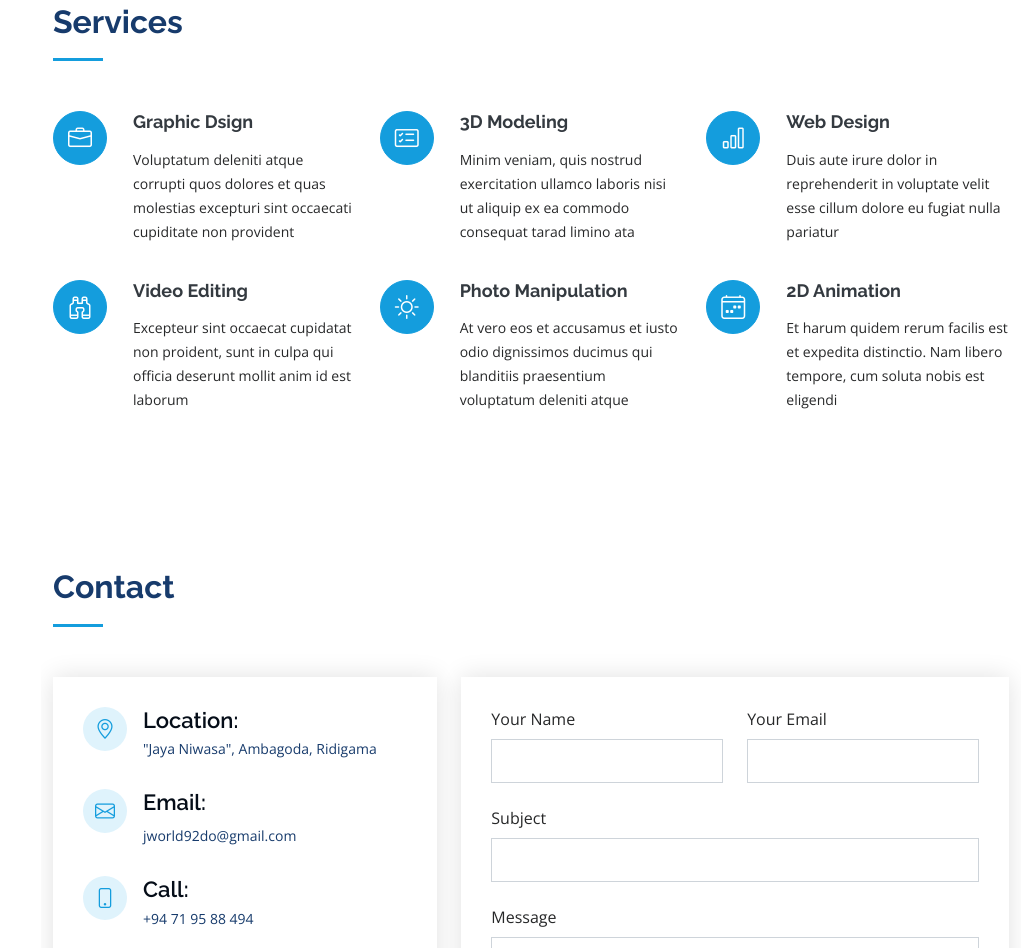
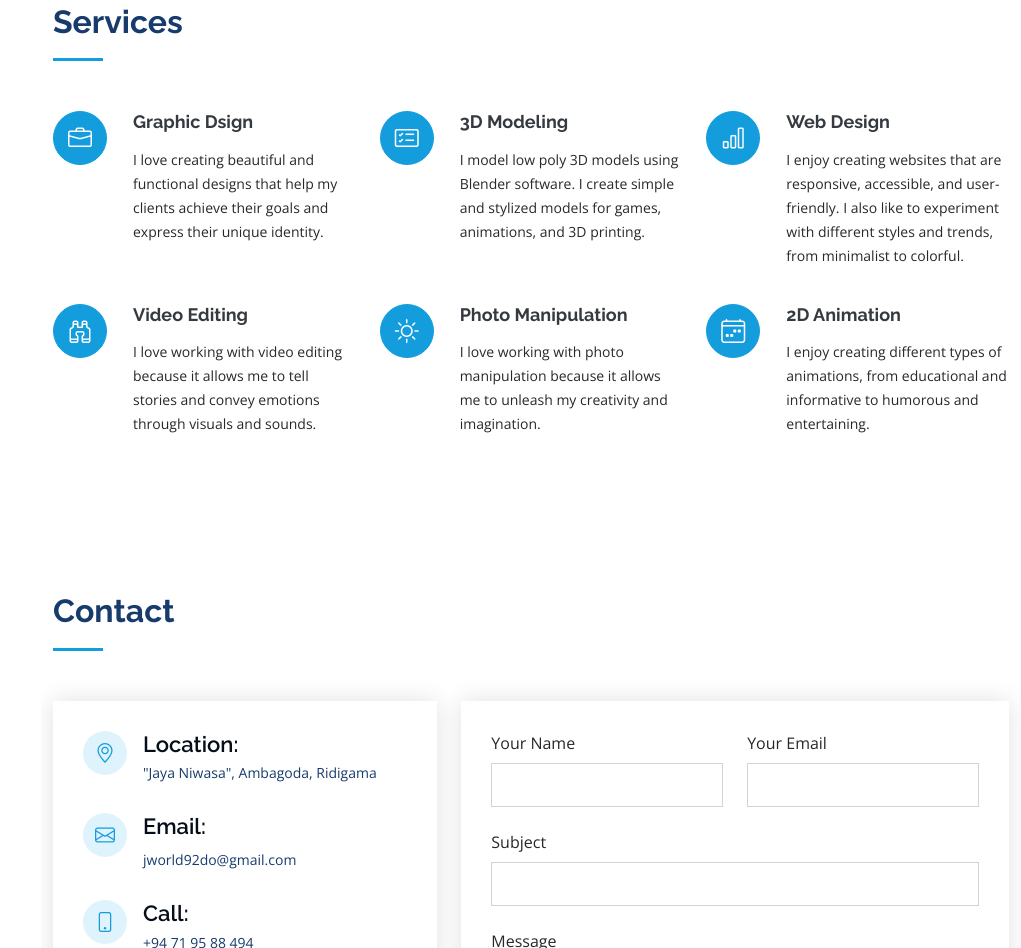
Before and after one commit to jayraj92/portfolio, a plain HTML site: page index.html in a window 1280 px wide. Shown: the part 6701-7649 px from the top of the page, without its empty margins (259-1280 px from the left). Drawn offline with nearby package versions, Linux system fonts and the light colour scheme.

Commit message:
Update index.html

```diff
--- a/index.html
+++ b/index.html
@@ -677,32 +677,32 @@
           <div class="col-lg-4 col-md-6 icon-box" data-aos="fade-up">
             <div class="icon"><i class="bi bi-briefcase"></i></div>
             <h4 class="title"><a href="">Graphic Dsign</a></h4>
-            <p class="description">Voluptatum deleniti atque corrupti quos dolores et quas molestias excepturi sint occaecati cupiditate non provident</p>
+            <p class="description">I love creating beautiful and functional designs that help my clients achieve their goals and express their unique identity.</p>
           </div>
           <div class="col-lg-4 col-md-6 icon-box" data-aos="fade-up" data-aos-delay="100">
             <div class="icon"><i class="bi bi-card-checklist"></i></div>
             <h4 class="title"><a href="">3D Modeling</a></h4>
-            <p class="description">Minim veniam, quis nostrud exercitation ullamco laboris nisi ut aliquip ex ea commodo consequat tarad limino ata</p>
+            <p class="description">I model low poly 3D models using Blender software. I create simple and stylized models for games, animations, and 3D printing.</p>
           </div>
           <div class="col-lg-4 col-md-6 icon-box" data-aos="fade-up" data-aos-delay="200">
             <div class="icon"><i class="bi bi-bar-chart"></i></div>
             <h4 class="title"><a href="">Web Design</a></h4>
-            <p class="description">Duis aute irure dolor in reprehenderit in voluptate velit esse cillum dolore eu fugiat nulla pariatur</p>
+            <p class="description">I enjoy creating websites that are responsive, accessible, and user-friendly. I also like to experiment with different styles and trends, from minimalist to colorful.</p>
           </div>
           <div class="col-lg-4 col-md-6 icon-box" data-aos="fade-up" data-aos-delay="300">
             <div class="icon"><i class="bi bi-binoculars"></i></div>
             <h4 class="title"><a href="">Video Editing</a></h4>
-            <p class="description">Excepteur sint occaecat cupidatat non proident, sunt in culpa qui officia deserunt mollit anim id est laborum</p>
+            <p class="description">I love working with video editing because it allows me to tell stories and convey emotions through visuals and sounds.</p>
           </div>
           <div class="col-lg-4 col-md-6 icon-box" data-aos="fade-up" data-aos-delay="400">
             <div class="icon"><i class="bi bi-brightness-high"></i></div>
             <h4 class="title"><a href="">Photo Manipulation</a></h4>
-            <p class="description">At vero eos et accusamus et iusto odio dignissimos ducimus qui blanditiis praesentium voluptatum deleniti atque</p>
+            <p class="description">I love working with photo manipulation because it allows me to unleash my creativity and imagination.</p>
           </div>
           <div class="col-lg-4 col-md-6 icon-box" data-aos="fade-up" data-aos-delay="500">
             <div class="icon"><i class="bi bi-calendar4-week"></i></div>
             <h4 class="title"><a href="">2D Animation</a></h4>
-            <p class="description">Et harum quidem rerum facilis est et expedita distinctio. Nam libero tempore, cum soluta nobis est eligendi</p>
+            <p class="description">I enjoy creating different types of animations, from educational and informative to humorous and entertaining.</p>
           </div>
         </div>
 
```
